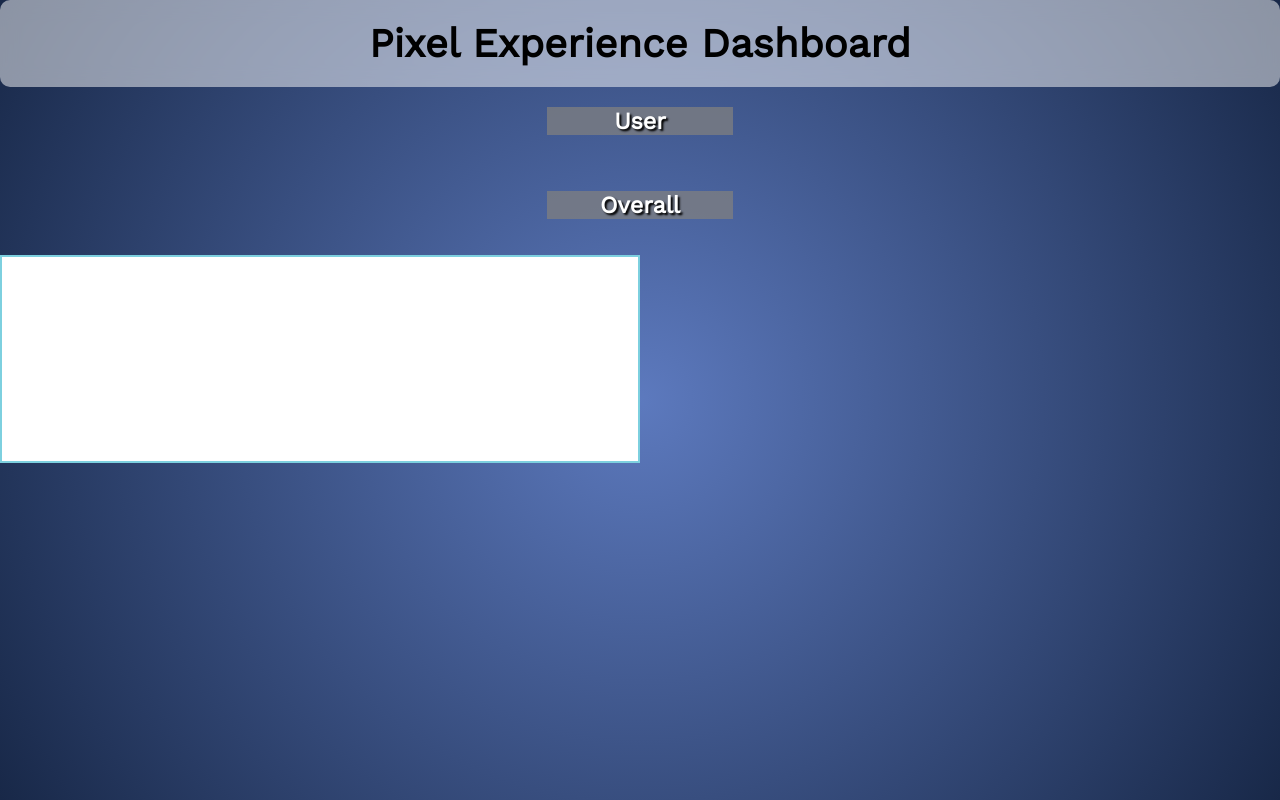
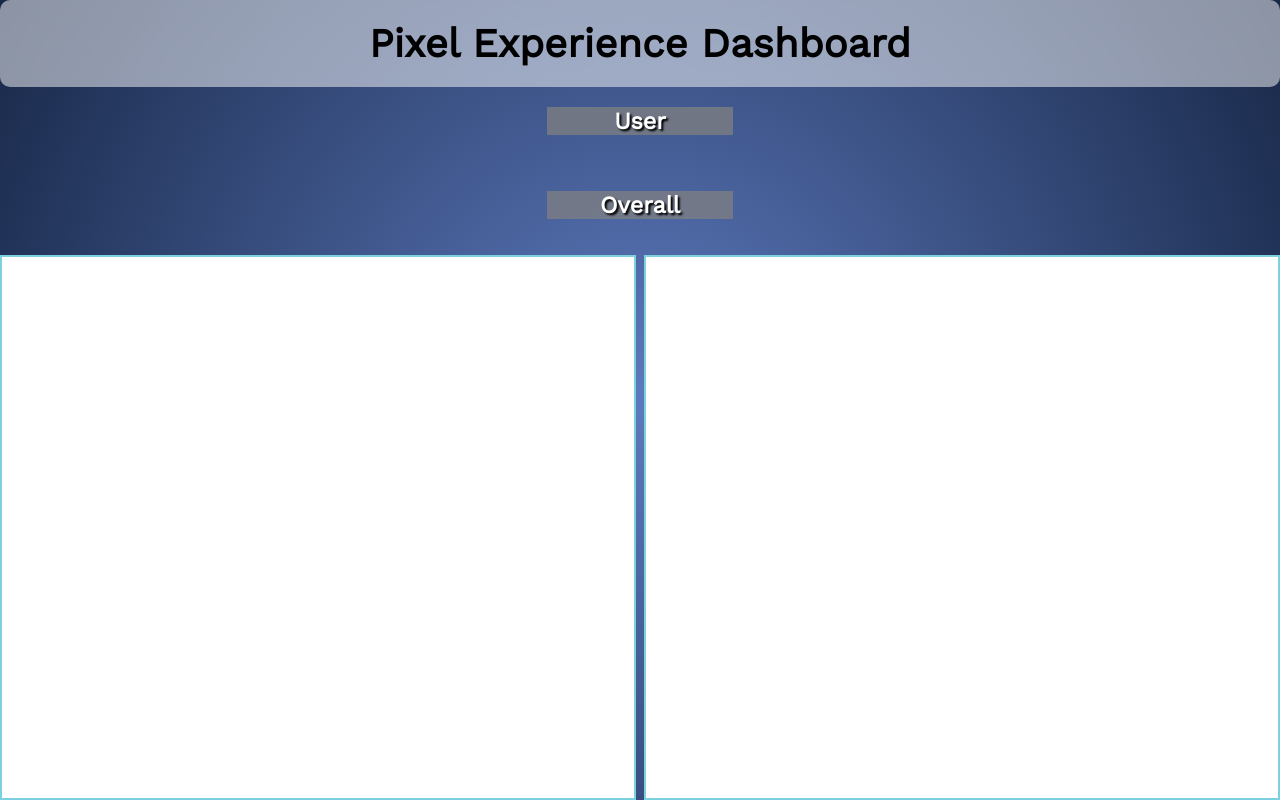
Before and after one commit to project-blue-mrRetail/Dashboard, a plain HTML site: page index.html in a window 1280 px wide. Drawn offline with nearby package versions, Linux system fonts and the light colour scheme; no server answers.

Commit message:
Update index.html

```diff
--- a/index.html
+++ b/index.html
@@ -21,14 +21,14 @@
         <h3 class="subHeading">Overall</h3>
       </div>
     </div>
-    <!-- <div class="allCharts"> -->
-    <div class="container">
-      <canvas id="myChart" width="200" height="200"></canvas>
+    <div class="allCharts">
+      <div class="container">
+        <canvas id="myChart" width="200" height="200"></canvas>
+      </div>
+      <div class="container2">
+        <canvas id="myChart2" width="200" height="200"></canvas>
+      </div>
     </div>
-    <!-- <div class="container2">
-        <canvas id="myChart2" width="200" height="200"></canvas>
-      </div> -->
-    <!-- </div> -->
     <script src="https://cdnjs.cloudflare.com/ajax/libs/Chart.js/3.5.1/chart.min.js"></script>
     <script src="script.js"></script>
   </body>
```
